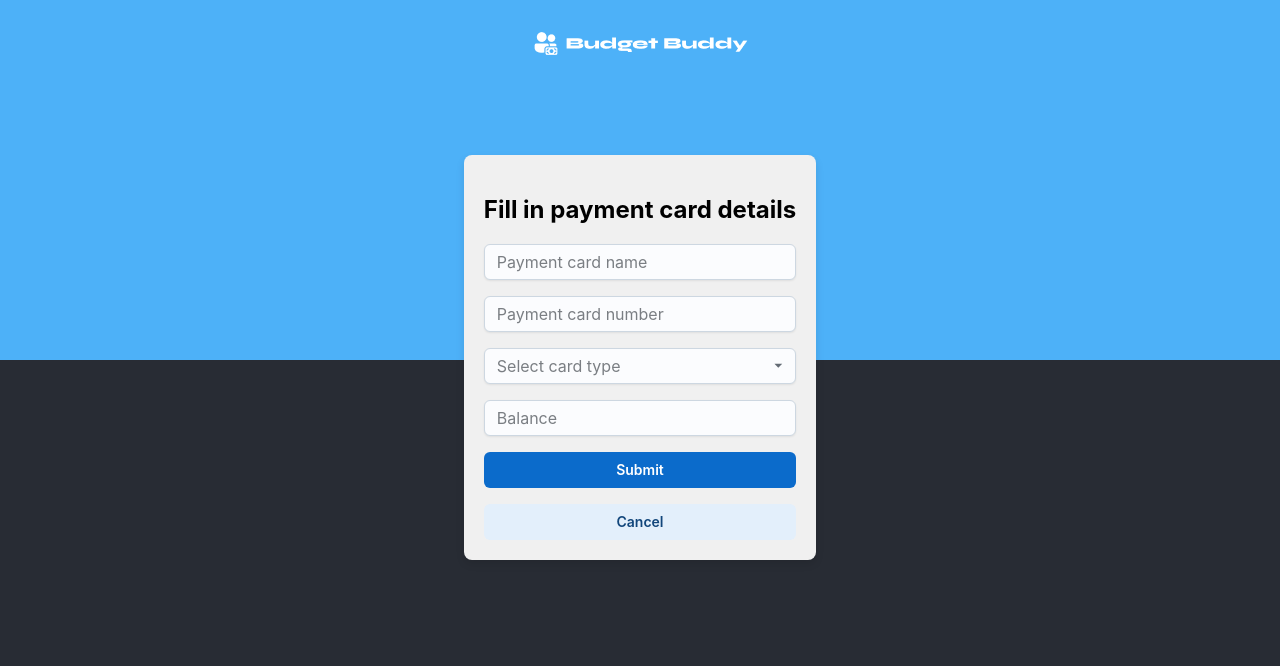
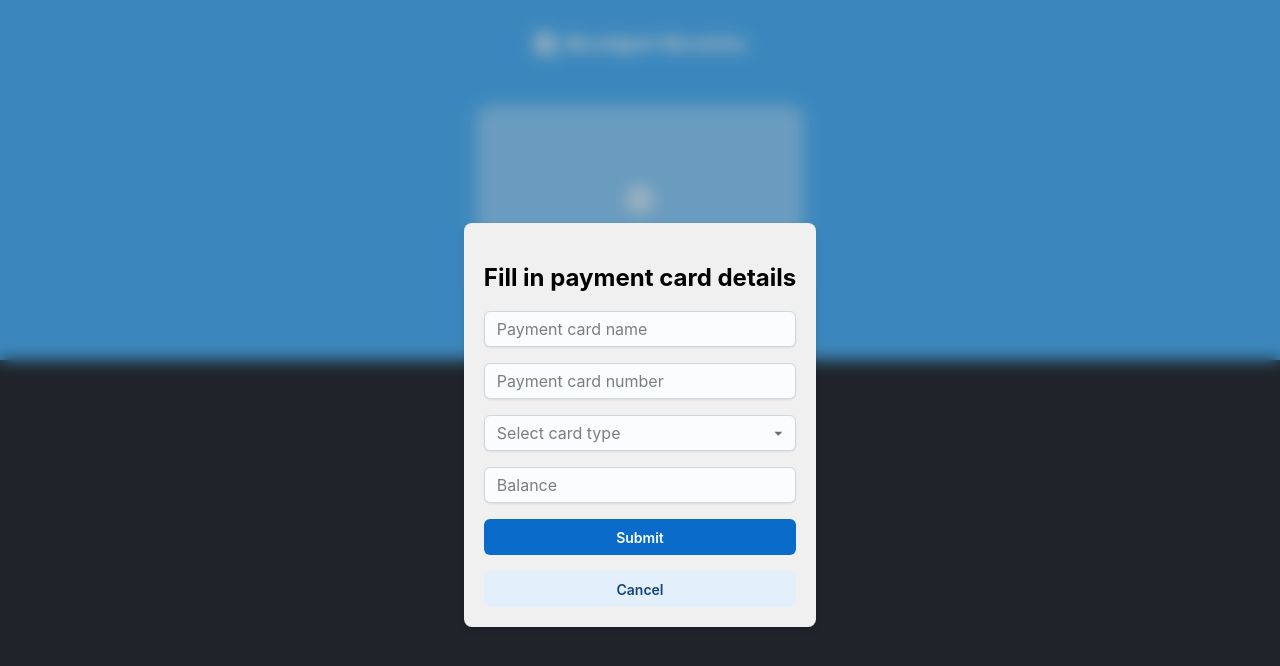
Before and after one commit to klima3775/Budget-Buddy, a React (Create React App) app in the folder frontend/: page / in a window 1280 px wide. Both pictures are taken after a click on the element 640 px from the left and 201 px from the top of the page. Shown: the top 666 px of the page. Built offline with nearby package versions, Linux system fonts and the light colour scheme.

Commit message:
Refactor AddCardBtn to use Modal for form display; improve user experience for adding cards

```diff
--- a/frontend/src/Components/AddCardBtn/AddCardBtn.tsx
+++ b/frontend/src/Components/AddCardBtn/AddCardBtn.tsx
@@ -2,6 +2,7 @@ import React, { useState } from "react";
 import "./AddCardBtn.scss";
 import { ReactComponent as Plus } from "../../assets/cards/Plus.svg";
 import FormCard from "../FormCard/FormCard";
+import { Modal } from "@mui/joy";
 
 interface AddCardBtnProps {
   onAddCard: (title: string, icon: string, backgroundColor: string) => void;
@@ -18,28 +19,38 @@ const AddCardBtn: React.FC<AddCardBtnProps> = ({ onAddCard }) => {
   }) => {
     const newCard = {
       title: cardData.name,
-      icon: "", // Подставьте логику выбора иконки, если нужно
-      backgroundColor: "#ccc", // Установите цвет по умолчанию
+      icon: "",
+      backgroundColor: "#ccc",
     };
     onAddCard(newCard.title, newCard.icon, newCard.backgroundColor);
     setIsFormVisible(false);
   };
 
   return (
-    <div className="add-card-btn">
-      {isFormVisible ? (
-        <FormCard
-          onSubmit={handleAddCard}
-          onCancel={() => setIsFormVisible(false)}
-        />
-      ) : (
+    <>
+      <div className="add-card-btn">
         <div className="addCard" onClick={() => setIsFormVisible(true)}>
           <div className="addCard__icon">
             <Plus />
           </div>
         </div>
-      )}
-    </div>
+      </div>
+
+      <Modal
+        open={isFormVisible}
+        onClose={() => setIsFormVisible(false)}
+        sx={{
+          display: "flex",
+          justifyContent: "center",
+          alignItems: "center",
+        }}
+      >
+        <FormCard
+          onSubmit={handleAddCard}
+          onCancel={() => setIsFormVisible(false)}
+        />
+      </Modal>
+    </>
   );
 };
 
```
